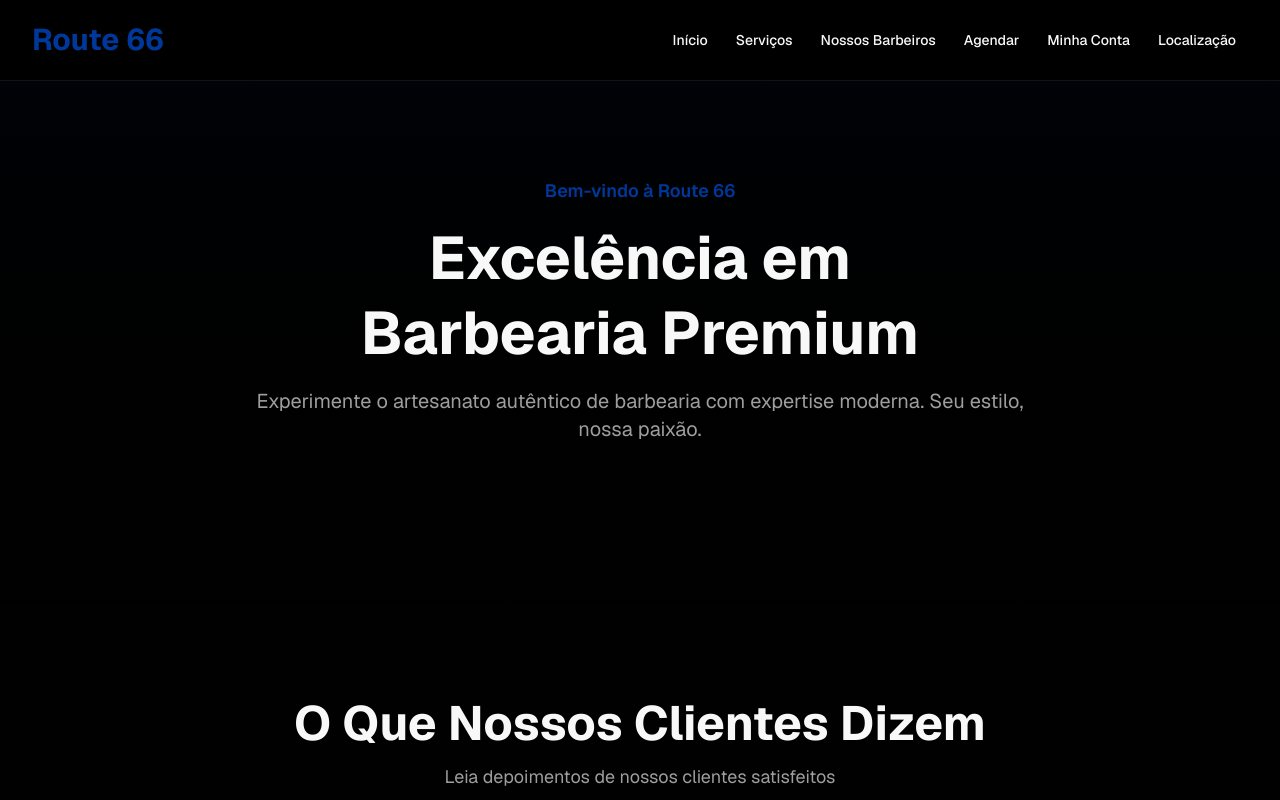
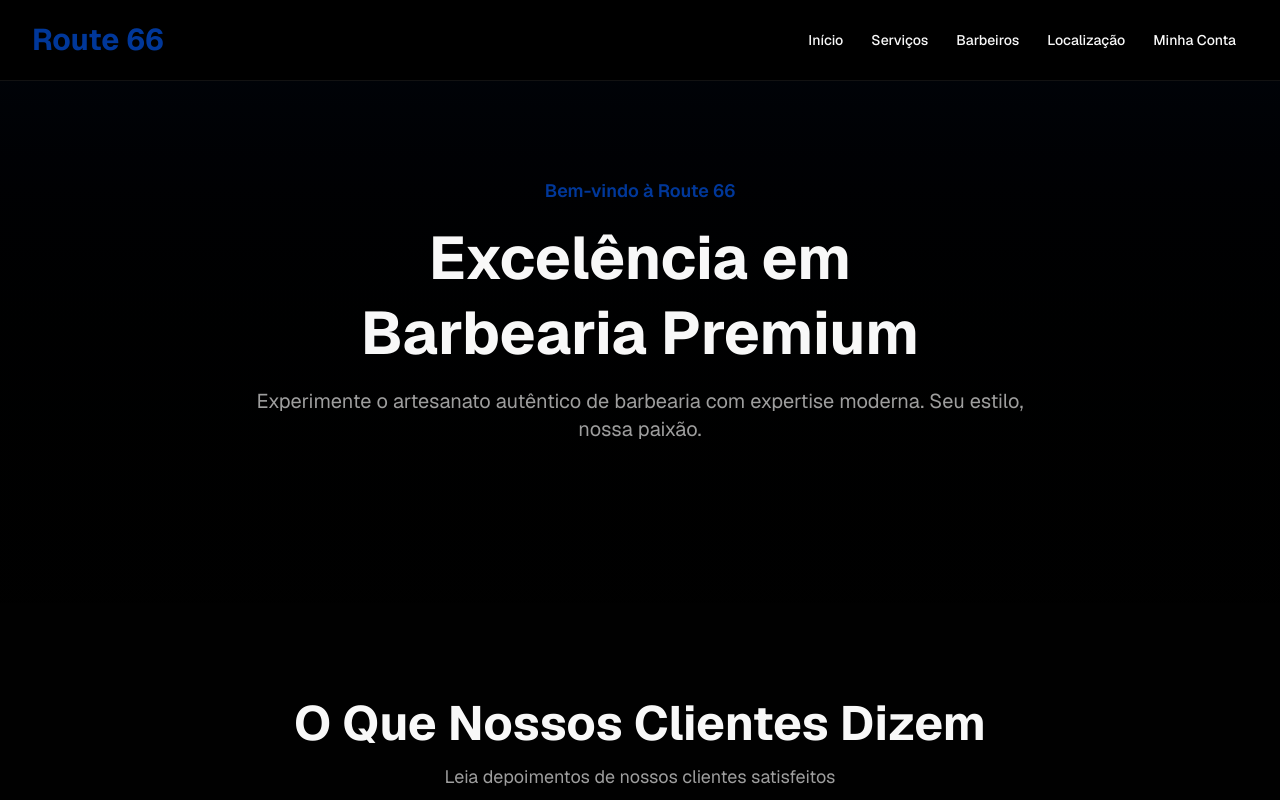
Before and after one commit to LAGS2005/BarberShop, a Next.js app: page / in a window 1280 px wide. Shown: the top 800 px of the page. Built offline with nearby package versions, Linux system fonts and the light colour scheme.

Commit message:
Atualizando e modificando pagina inicial

```diff
--- a/app/page.tsx
+++ b/app/page.tsx
@@ -17,6 +17,8 @@ export default function Home() {
       <main className="min-h-screen bg-background">
         {/* Hero Section */}
         <HeroSection />
+
+        {/* Sobre nós */}
 
         {/* Testimonials */}
         <TestimonialsSection />
--- a/components/Header.tsx
+++ b/components/Header.tsx
@@ -10,10 +10,9 @@ export default function Header() {
   const navigation = [
     { name: 'Início', href: '/' },
     { name: 'Serviços', href: '/services' },
-    { name: 'Nossos Barbeiros', href: '/barbers' },
-    { name: 'Agendar', href: '/booking' },
+    { name: 'Barbeiros', href: '/barbers' },
+    { name: 'Localização', href: '/location' },
     { name: 'Minha Conta', href: '/account' },
-    { name: 'Localização', href: '/location' },
   ];
 
   return (
```
